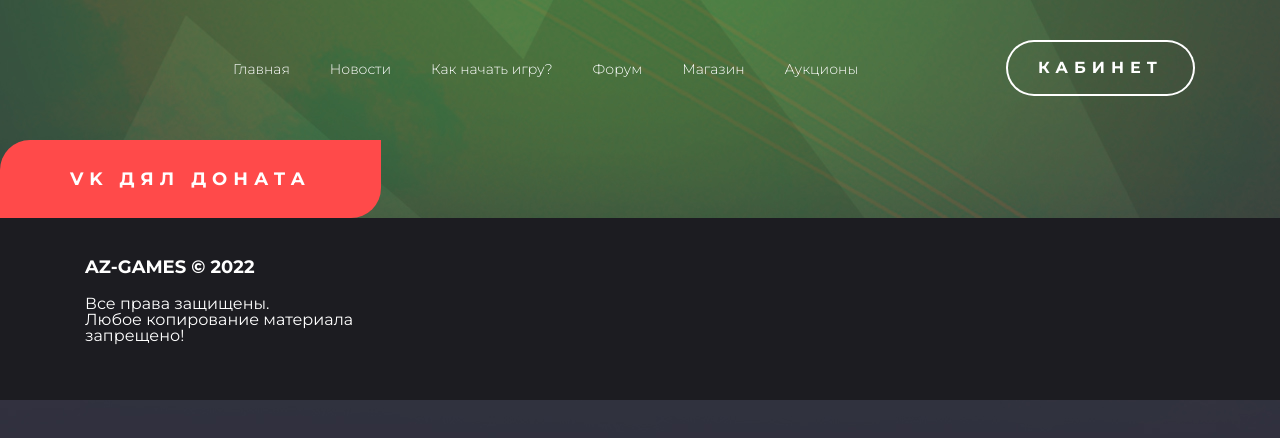
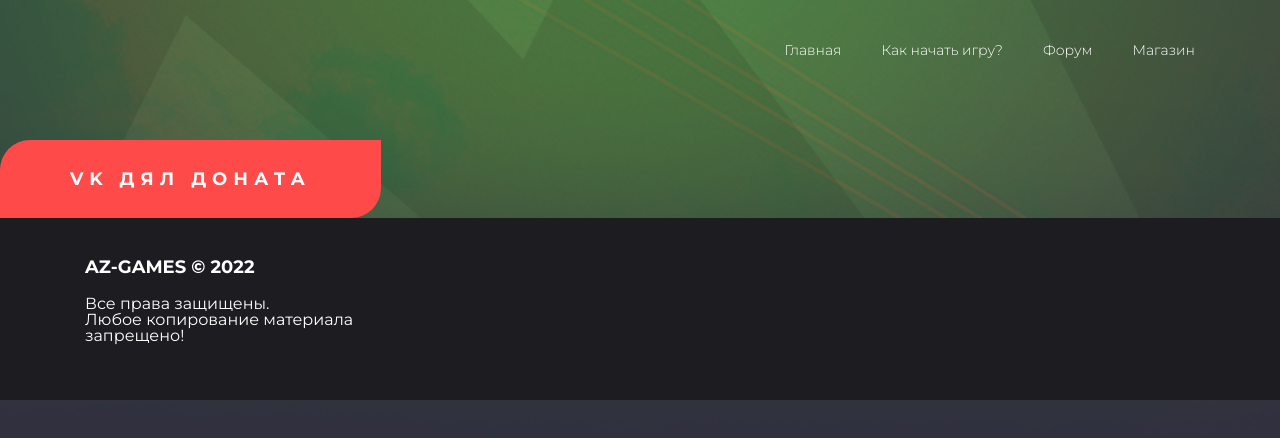
Before and after one commit to Zombich333/caverp, a plain HTML site: page donate.html in a window 1280 px wide. Drawn offline with nearby package versions, Linux system fonts and the light colour scheme.

Commit message:
Update donate.html

```diff
--- a/donate.html
+++ b/donate.html
@@ -62,13 +62,10 @@
 	<a href="/" class="logo"><img src="./072018/images/logo.svg" alt=""></a>
 	<ul class="main-menu">
 		<li><a href="/">Главная</a></li>
-<li><a href="/news/list">Новости</a></li>
 <li><a href="/howtostart">Как начать игру?</a></li>
 <li><a href="https://arizonadir.forum2x2.ru//">Форум</a></li>
 <li><a href="/donate">Магазин</a></li>
-<li><a href="/auction">Аукционы</a></li>
 	</ul>
-	<a href="/profile/in" class="primary-but">Кабинет</a>
 </div>
         </div>
     </div>
```
